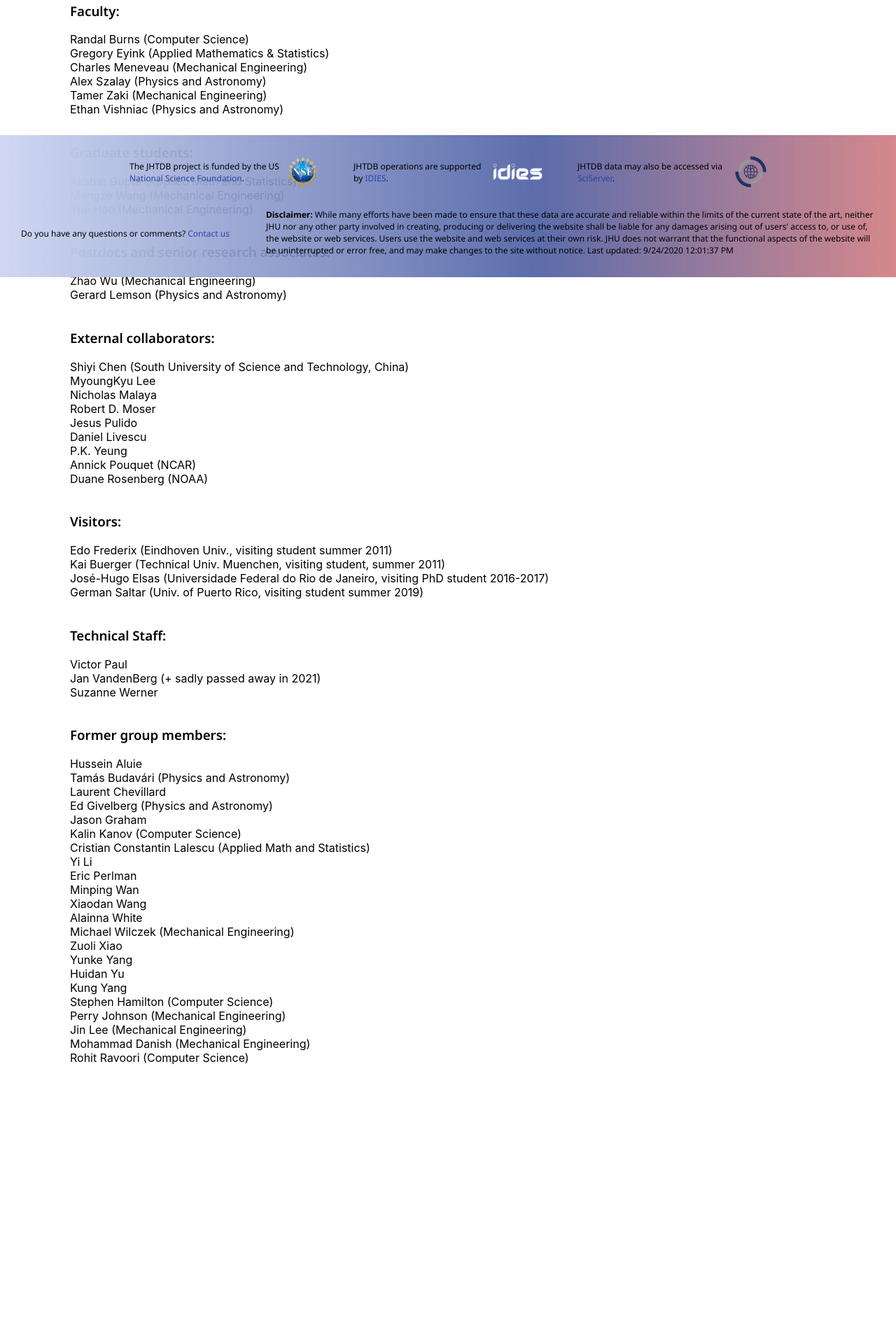
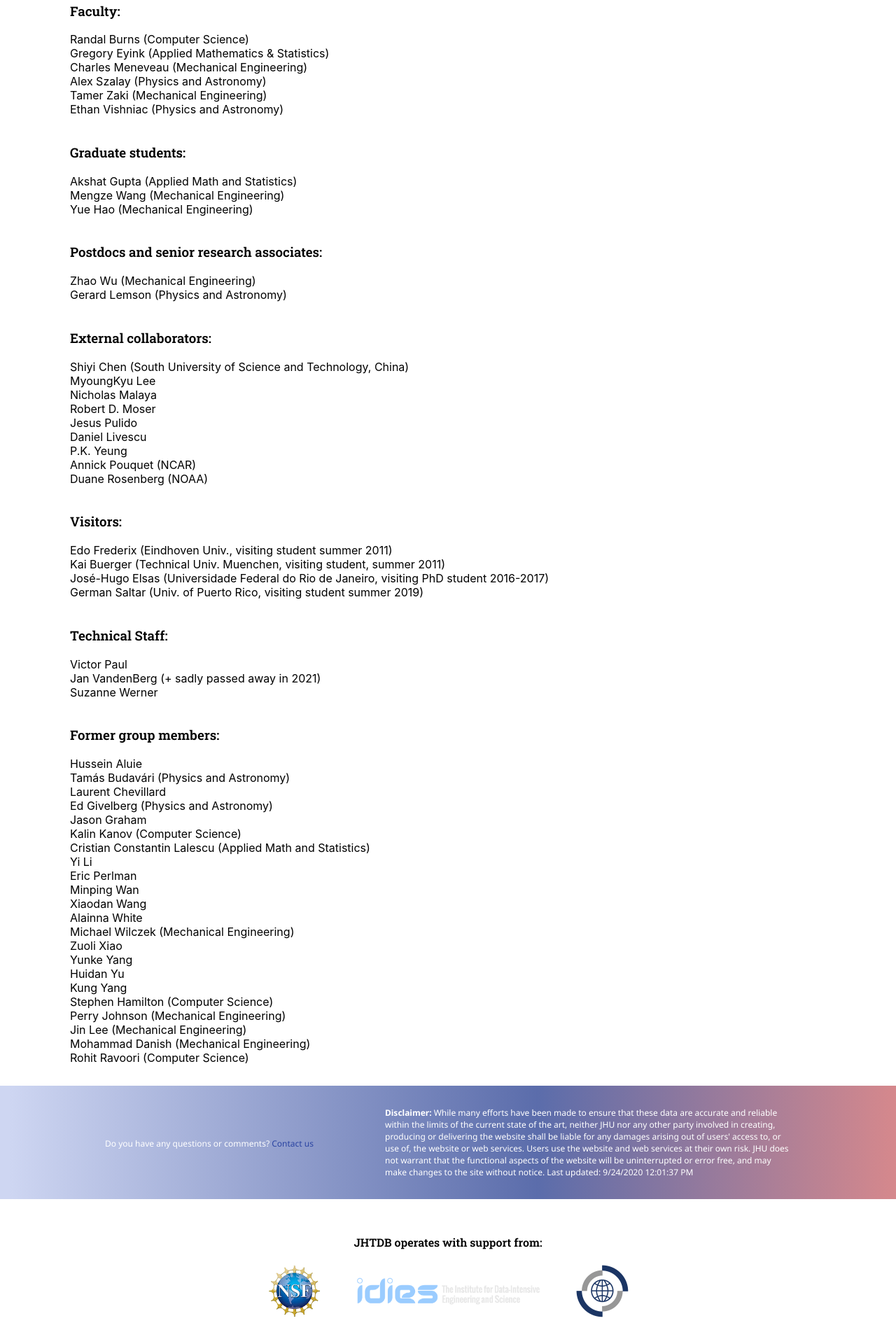
Before and after one commit to sciserver/turbulence-web, a Next.js app: page /about in a window 1280 px wide. Shown: the part 404-2324 px from the top of the page at 70% size. Before the commit the page ends 1955 px from the top, so only its background shows below. Built offline with nearby package versions, Linux system fonts and the light colour scheme.

Commit message:
Updated footer Changed IDIES logo

```diff
--- a/components/common/footer.tsx
+++ b/components/common/footer.tsx
@@ -6,39 +6,40 @@ import styled from 'styled-components';
 import nsf from '../../public/nsf-logo.png';
 import idies from '../../public/idies-logo.png';
 import sciserver from '../../public/sciserver-logo.png';
+import { useRouter } from 'next/router';
 
 const Styled = styled.footer<{ footerwidth: number }>`
   display: flex;
   flex-direction: column;
   gap: 30px;
-  position: fixed;
   bottom: 0px;
   left: 0px;
   right: 0px;
-  margin-bottom: 0px;
-  padding: 30px;
-  background: linear-gradient(90deg, rgb(206,214, 242) 1%, rgb(50, 72, 150, 0.8) 60%,rgb(186, 57, 64,0.6) 100%);
+  margin-bottom: 50px;
   width: ${props => props.footerwidth};
   height: auto;
+
+  .sponsors {
+    display: flex;
+    flex-direction: column;
+    align-items: center;
+  }
 
   .agencies {
     display: flex;
     flex-wrap: wrap;
     gap: 50px;
-    align-self: center;
-  }
-
-  .agency {
-    display: flex;
     align-items: center;
-    gap: 10px;
-    max-width: 270px;
   }
 
   .info {
     display: flex;
     align-items: center;
-    gap: 50px;
+    gap: 100px;
+    padding: 30px 150px;
+    color: white;
+
+    background: linear-gradient(90deg, rgb(206,214, 242) 1%, rgb(50, 72, 150, 0.8) 60%,rgb(186, 57, 64,0.6) 100%);
 
     .contact {
       min-width: 300px;
@@ -47,6 +48,8 @@ const Styled = styled.footer<{ footerwidth: number }>`
 `;
 
 export const Footer = () => {
+
+  const router = useRouter();
 
   const [footerwidth, setFooterWidth] = useState<number>(0);
 
@@ -61,20 +64,6 @@ export const Footer = () => {
   }, []);
 
   return <Styled {...{ footerwidth }}>
-    <div className="agencies">
-      <div className="agency">
-        <span className="caption">The JHTDB project is funded by the US <Link href="https://www.nsf.gov" target="_blank">National Science Foundation</Link>. </span>
-        <Image src={nsf} width={45} alt="National Science Foundation (NSF) logo" />
-      </div>
-      <div className="agency">
-        <span className="caption"> JHTDB operations are supported by <Link href="http://idies.jhu.edu/" target="_blank">IDIES</Link>.</span>
-        <Image src={idies} height={25} alt="Institute for Data Intensive Engineering and Science (IDIES) logo" />
-      </div>
-      <div className="agency">
-        <span className="caption"> JHTDB data may also be accessed via <Link href="https://www.sciserver.org/datasets/" target="_blank">SciServer</Link>.</span>
-        <Image src={sciserver} height={45} alt="Sciserver logo" />
-      </div>
-    </div>
     <div className="info">
       <div className="contact">
         <span className="caption">
@@ -90,5 +79,19 @@ export const Footer = () => {
         Last updated: 9/24/2020 12:01:37 PM
       </span>
     </div>
-  </Styled>;
+    <div className="sponsors">
+      <h4>JHTDB operates with support from:</h4>
+      <div className="agencies">
+        <Link href="https://www.nsf.gov" target="_blank">
+          <Image src={nsf} width={75} alt="National Science Foundation (NSF) logo" />
+        </Link>
+        <Link href="http://idies.jhu.edu/" target="_blank">
+          <Image src={idies} height={45} alt="Institute for Data Intensive Engineering and Science (IDIES) logo" />
+        </Link>
+        <Link href="https://www.sciserver.org/" target="_blank">
+          <Image src={sciserver} height={75} alt="Sciserver logo" />
+        </Link>
+      </div>
+    </div>
+  </Styled >;
 };
--- a/pages/_app.tsx
+++ b/pages/_app.tsx
@@ -33,11 +33,11 @@ export default function App({ Component, pageProps }: AppProps) {
     margin: 10px 50px 30px 100px;
   }
 
-  h2, h3 {
-    font-family: "Noto Sans", sans-serif;
+  h2, h3, h4, h5 {
+    font-family: "Roboto Slab", serif;
+      font-weight: 600;
+      font-style: normal;
     font-optical-sizing: auto;
-    font-weight: 600;
-    font-style: normal;
   }
 
   p {
```
Also changed, not shown: public/idies-logo.png.
